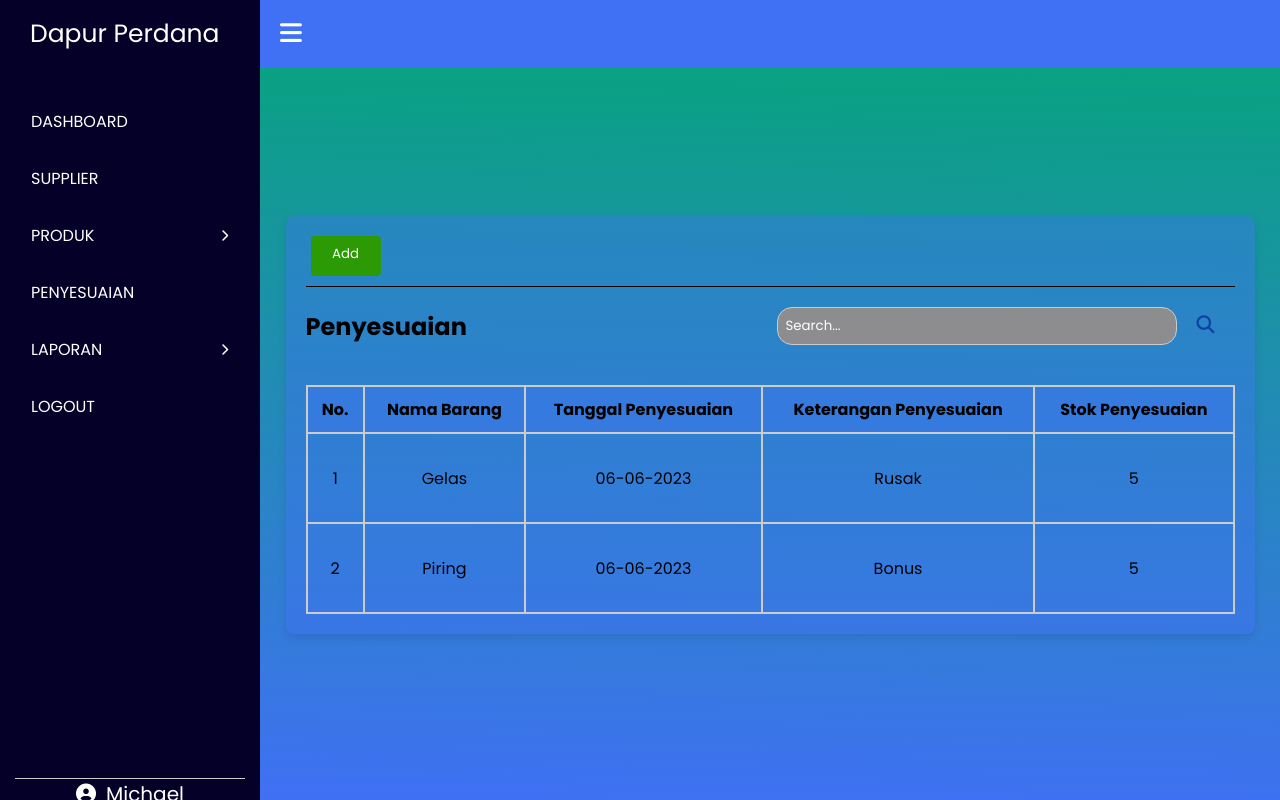
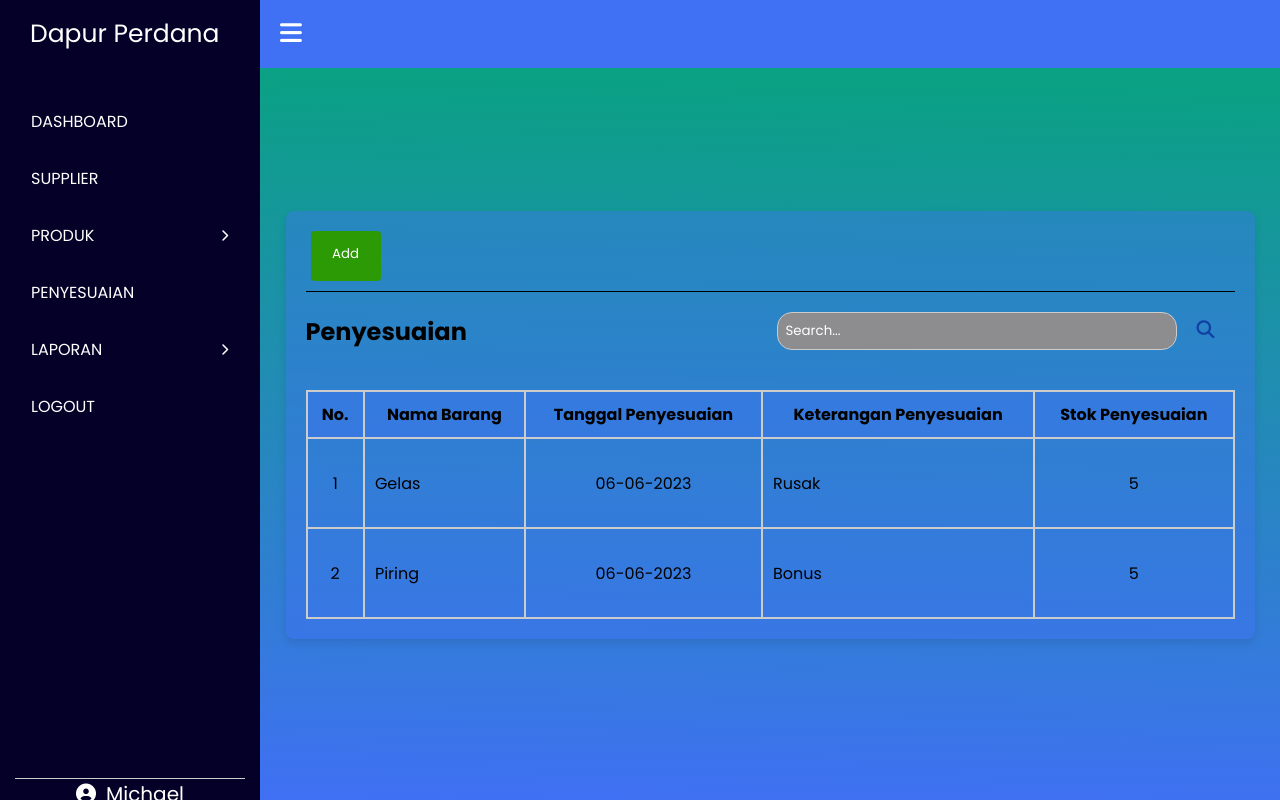
Before and after one commit to zenocrife/tokodapurperdana, a PHP site: page /penyesuaian.php in a window 1280 px wide. Run offline with PHP 8.4, Linux system fonts and the light colour scheme.

Commit message:
Update UI

```diff
--- a/dashboardstyle.css
+++ b/dashboardstyle.css
@@ -252,7 +252,7 @@
 }
 
 .add-button {
-  padding: 5px 10px;
+  padding: 5px 5px;
   border: none;
   background-color: #2c9a04;
   color: #fff;
@@ -260,7 +260,7 @@
   cursor: pointer;
   transition: background-color 0.3s ease;
   width: 70px;
-  height: 40px;
+  height: 50px;
 }
 .table td .action-buttons {
   width: 100%;
@@ -329,7 +329,7 @@
   display: flex;
   justify-content: center;
   align-items: center;
-  padding: 5px 10px;
+  padding: 5px 5px;
   border: none;
   background-color: #2c9a04;
   color: #fff;
@@ -338,7 +338,10 @@
   transition: background-color 0.3s ease;
   margin-left: 5px;
   width: 70px;
-  height: 40px;
+  height: 50px;
+}
+#add-supp:hover {
+  background-color: #3456c8;
 }
 
 .popup-form {
--- a/kategoriproduk.php
+++ b/kategoriproduk.php
@@ -103,7 +103,7 @@
                     <tbody>
                         <tr>
                             <td>1</td>
-                            <td>Alat Masak</td>
+                            <td class='left-align'>Alat Masak</td>
                             <td>
                                 <button class='edit-button' onclick='openEditForm()'>Edit</button>
                                 <button class='delete-button' onclick='openDeleteConfirmation()'>Delete</button>
@@ -111,7 +111,7 @@
                         </tr>
                         <tr>
                             <td>2</td>
-                            <td>Alat Makan</td>
+                            <td class='left-align'>Alat Makan</td>
                             <td>
                                 <button class='edit-button' onclick='openEditForm()'>Edit</button>
                                 <button class='delete-button' onclick='openDeleteConfirmation()'>Delete</button>
--- a/laporanpenjualan.php
+++ b/laporanpenjualan.php
@@ -100,9 +100,9 @@
                         <tr>
                             <td>1</td>
                             <td>10-10-2023</td>
-                            <td>Panci</td>
-                            <td>105000</td>
-                            <td>110000</td>
+                            <td class='left-align'>Panci</td>
+                            <td class='right-align'>105000</td>
+                            <td class='right-align'>110000</td>
                         </tr>
 
                         <?php
--- a/penyesuaian.php
+++ b/penyesuaian.php
@@ -105,16 +105,16 @@
                     <tbody>
                         <tr>
                             <td>1</td>
-                            <td>Gelas</td>
+                            <td class='left-align'>Gelas</td>
                             <td>06-06-2023</td>
-                            <td>Rusak</td>
+                            <td class='left-align'>Rusak</td>
                             <td>5</td>
                         </tr>
                         <tr>
                             <td>2</td>
-                            <td>Piring</td>
+                            <td class='left-align'>Piring</td>
                             <td>06-06-2023</td>
-                            <td>Bonus</td>
+                            <td class='left-align'>Bonus</td>
                             <td>5</td>
                         </tr>
                     </tbody>
--- a/supplier.php
+++ b/supplier.php
@@ -104,7 +104,7 @@ if (isset($_GET['key'])) {
         <div class="container">
             <div class="add-supplier">
                 <div class="action-buttons">
-                    <button id="add-supp" onclick="openAddForm()">Add</button>
+                    <button class="add-button"id="add-supp" onclick="openAddForm()">Add</button>
                 </div>
                 <div class="line"></div>
             </div>
@@ -130,8 +130,8 @@ if (isset($_GET['key'])) {
                     while ($row = $result->fetch_assoc()) {
                         echo "<tr>";
                         echo "<td>" . $row['id'] . "</td>";
-                        echo "<td>" . $row['nama'] . "</td>";
-                        echo "<td>" . $row['alamat'] . "</td>";
+                        echo "<td class='left-align'>" . $row['nama'] . "</td>";
+                        echo "<td class='left-align'>" . $row['alamat'] . "</td>";
                         echo "<td>" . $row['nomor_telepon'] . "</td>";
                         echo "<td><button class='edit-button' onclick='openEditForm()'>Edit</button><button class='delete-button' onclick='openDeleteConfirmation()'>Delete</button></td>";
                     }
```
